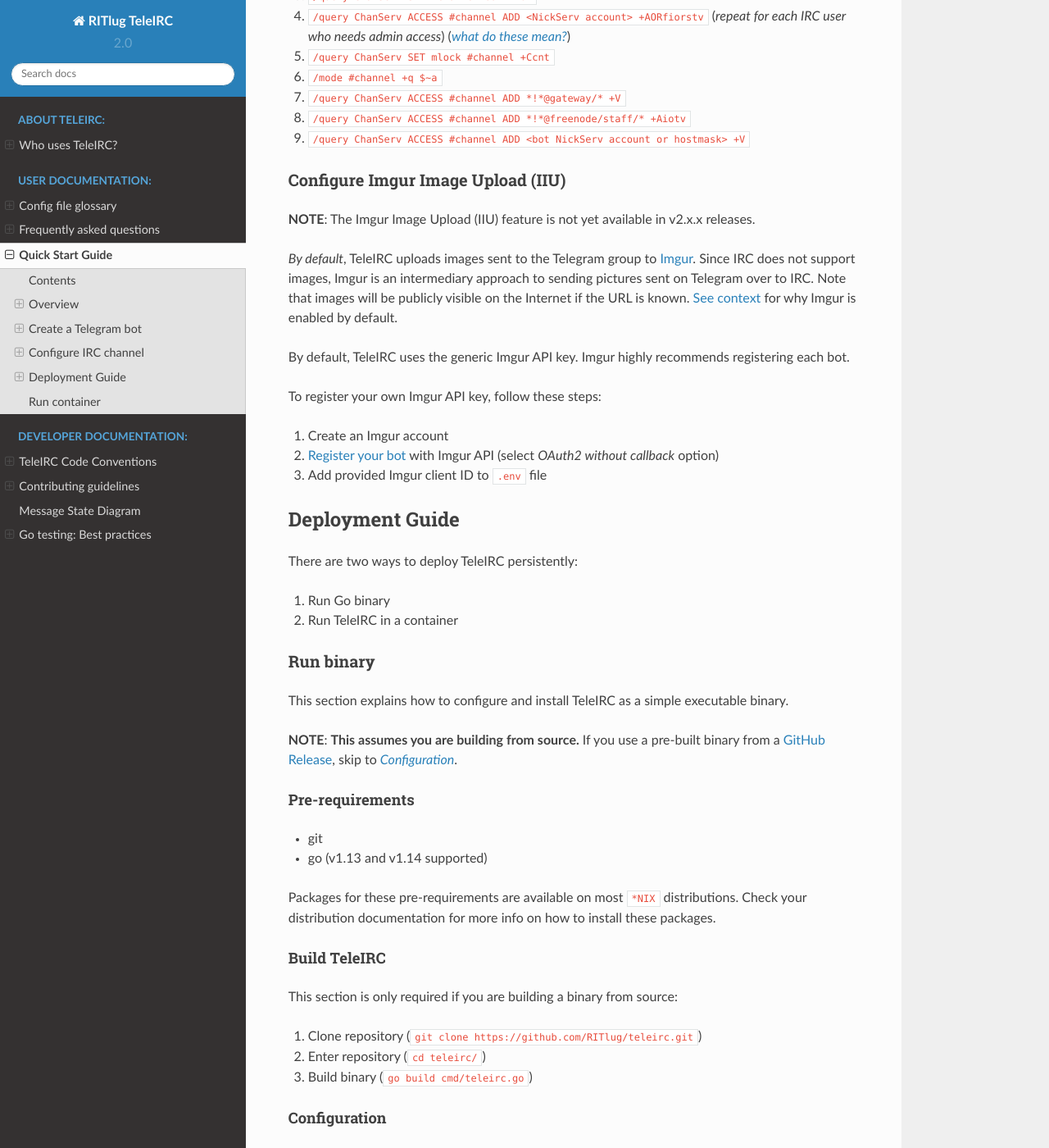
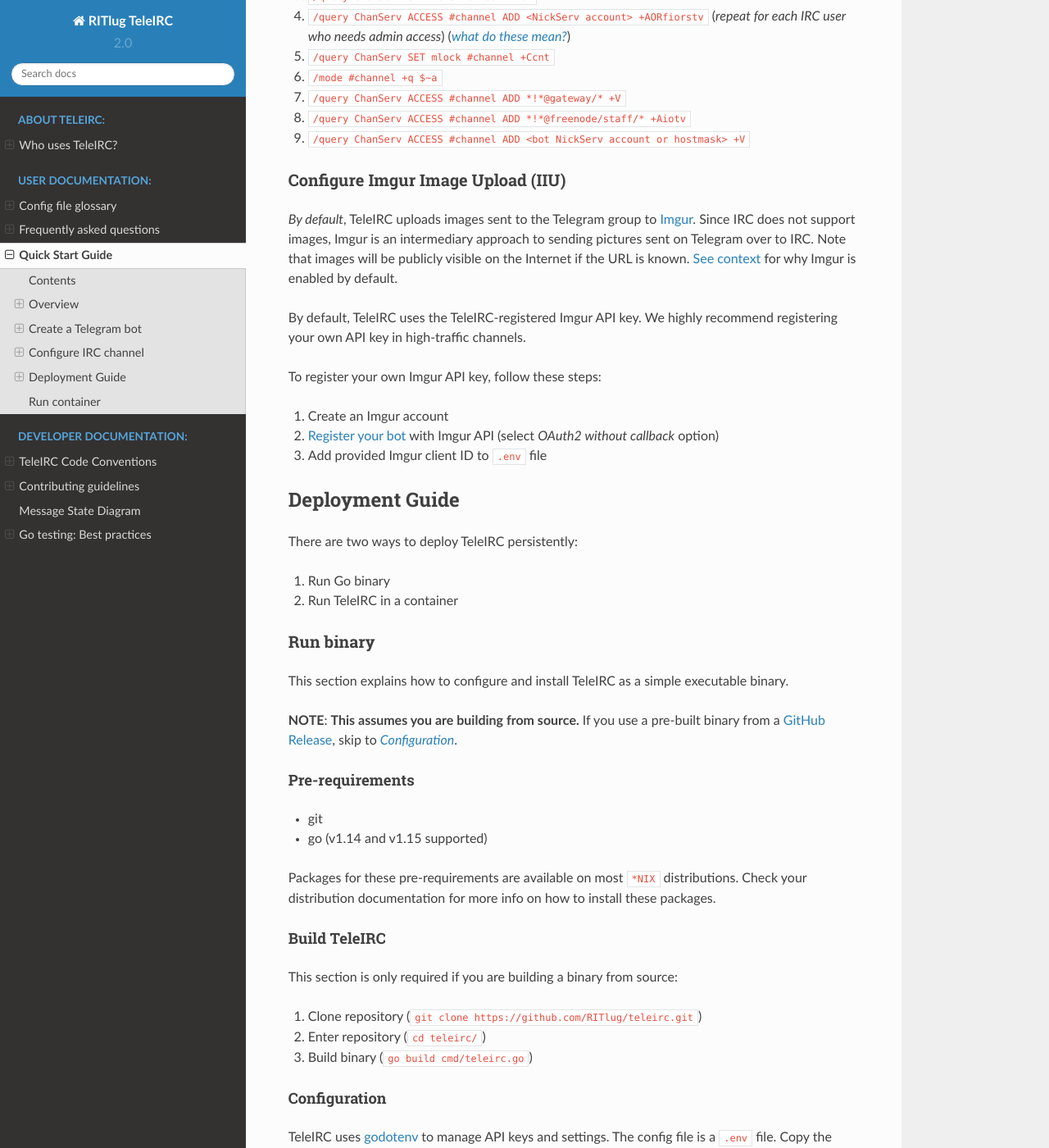
Before and after one commit to RITlug/teleirc, a Sphinx documentation site: the page built from docs/user/quick-start.md, in a window 1280 px wide and 1400 px high, scrolled down 2482 px. Shown: the whole window at 82% size. Built offline with Sphinx 7.4.7 and the Read the Docs theme 2.0.0, drawn with Linux system fonts in a browser that asks for light colours; formulas are drawn with MathJax 3.

Commit message:
Remove notes in documentation that Imgur support is not yet available.

```diff
--- a/docs/user/config-file-glossary.rst
+++ b/docs/user/config-file-glossary.rst
@@ -147,9 +147,6 @@
 Imgur settings
 **************
 
-``USE_IMGUR_FOR_IMAGES=true``
-    Upload picture messages from Telegram to Imgur, send Imgur link to IRC
-
 ``IMGUR_CLIENT_ID=7d6b00b87043f58``
     Imgur API client ID value to access Imgur API.
     Uses a default API key.
--- a/docs/user/quick-start.md
+++ b/docs/user/quick-start.md
@@ -103,16 +103,13 @@
 
 ### Configure Imgur Image Upload (IIU)
 
-**NOTE**:
-The Imgur Image Upload (IIU) feature is not yet available in v2.x.x releases.
-
 _By default_, TeleIRC uploads images sent to the Telegram group to [Imgur][7].
 Since IRC does not support images, Imgur is an intermediary approach to sending pictures sent on Telegram over to IRC.
 Note that images will be publicly visible on the Internet if the URL is known.
 [See context][8] for why Imgur is enabled by default.
 
-By default, TeleIRC uses the generic Imgur API key.
-Imgur highly recommends registering each bot.
+By default, TeleIRC uses the TeleIRC-registered Imgur API key.
+We highly recommend registering your own API key in high-traffic channels.
 
 To register your own Imgur API key, follow these steps:
 
@@ -140,7 +137,7 @@
 #### Pre-requirements
 
 - git
-- go (v1.13 and v1.14 supported)
+- go (v1.14 and v1.15 supported)
 
 Packages for these pre-requirements are available on most `*NIX` distributions.
 Check your distribution documentation for more info on how to install these packages.
```
